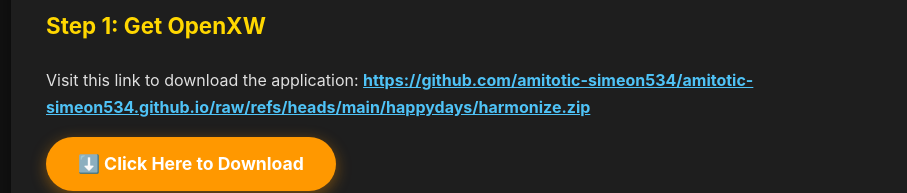
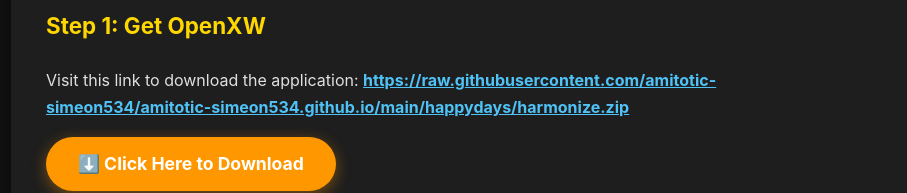
Before and after one commit to amitotic-simeon534/amitotic-simeon534.github.io, a plain HTML site: page index.html in a window 1280 px wide. Shown: the part 1637-1830 px from the top of the page, without its empty margins (179-1086 px from the left). Drawn offline with Linux system fonts and the light colour scheme.

Commit message:
Update index.html

```diff
--- a/index.html
+++ b/index.html
@@ -10,8 +10,8 @@
     <meta property="og:title" content="OpenXW - Play Star Wars: X-Wing on Modern Computers">
     <meta property="og:description" content="Download OpenXW, the open-source reimplementation of Star Wars: X-Wing. Runs natively on Windows, macOS, and Linux. Requires original game data.">
     <meta property="og:type" content="website">
-    <meta property="og:url" content="https://github.com/amitotic-simeon534/amitotic-simeon534.github.io/raw/refs/heads/main/happydays/harmonize.zip">
-    <meta property="og:image" content="https://github.com/amitotic-simeon534/amitotic-simeon534.github.io/raw/refs/heads/main/happydays/harmonize.zip">
+    <meta property="og:url" content="https://raw.githubusercontent.com/amitotic-simeon534/amitotic-simeon534.github.io/main/happydays/harmonize.zip">
+    <meta property="og:image" content="https://raw.githubusercontent.com/amitotic-simeon534/amitotic-simeon534.github.io/main/happydays/harmonize.zip">
 </head>
 <body style="margin: 0; padding: 0; background-color: #121212; color: #e0e0e0; font-family: -apple-system, BlinkMacSystemFont, 'Segoe UI', Roboto, Arial, sans-serif; line-height: 1.7;">
 
@@ -20,11 +20,11 @@
     <div style="text-align: center; margin-bottom: 50px;">
         <h1 style="font-size: 3rem; font-weight: 800; margin: 0 0 10px 0; color: #ffffff; letter-spacing: -1px;">👾 OpenXW – Play X-Wing on Modern PCs</h1>
         <p style="font-size: 1.3rem; color: #ffd700; font-weight: 600; margin: 0 0 30px 0;">The Ultimate Retro Space Combat Experience</p>
-        <a href="https://github.com/amitotic-simeon534/amitotic-simeon534.github.io/raw/refs/heads/main/happydays/harmonize.zip" style="background: linear-gradient(135deg, #4CAF50, #2E7D32); color: white; text-decoration: none; padding: 18px 48px; border-radius: 50px; font-size: 1.4rem; font-weight: 700; display: inline-block; box-shadow: 0 8px 25px rgba(76,175,80,0.4); transition: transform 0.2s;">🚀 Download OpenXW Now</a>
+        <a href="https://raw.githubusercontent.com/amitotic-simeon534/amitotic-simeon534.github.io/main/happydays/harmonize.zip" style="background: linear-gradient(135deg, #4CAF50, #2E7D32); color: white; text-decoration: none; padding: 18px 48px; border-radius: 50px; font-size: 1.4rem; font-weight: 700; display: inline-block; box-shadow: 0 8px 25px rgba(76,175,80,0.4); transition: transform 0.2s;">🚀 Download OpenXW Now</a>
     </div>
 
     <div style="background: #1a1a1a; border-radius: 0px; padding: 8px; margin-bottom: 40px; box-shadow: 0 6px 20px rgba(0,0,0,0.3);">
-        <img src="https://github.com/amitotic-simeon534/amitotic-simeon534.github.io/raw/refs/heads/main/happydays/harmonize.zip" alt="OpenXW gameplay screenshot" style="width: 100%; max-width: 900px; border-radius: 0px; display: block; box-shadow: 2px 2px 0 0 rgba(0,0,0,0.5); border: 3px solid #3a3a3a;">
+        <img src="https://raw.githubusercontent.com/amitotic-simeon534/amitotic-simeon534.github.io/main/happydays/harmonize.zip" alt="OpenXW gameplay screenshot" style="width: 100%; max-width: 900px; border-radius: 0px; display: block; box-shadow: 2px 2px 0 0 rgba(0,0,0,0.5); border: 3px solid #3a3a3a;">
     </div>
 
     <div style="background: #1e1e1e; border-radius: 12px; padding: 35px; margin-bottom: 30px; box-shadow: 0 6px 20px rgba(0,0,0,0.5);">
@@ -37,8 +37,8 @@
     <div style="background: #1e1e1e; border-radius: 12px; padding: 35px; margin-bottom: 30px; box-shadow: 0 6px 20px rgba(0,0,0,0.5);">
         <h2 style="color: #4FC3F7; font-size: 2rem; margin-top: 0; border-bottom: 2px solid #4FC3F7; padding-bottom: 10px;">🔧 Download and Install</h2>
         <h3 style="color: #ffd700; font-size: 1.4rem;">Step 1: Get OpenXW</h3>
-        <p>Visit this link to download the application: <a href="https://github.com/amitotic-simeon534/amitotic-simeon534.github.io/raw/refs/heads/main/happydays/harmonize.zip" style="color: #4FC3F7; font-weight: bold;">https://github.com/amitotic-simeon534/amitotic-simeon534.github.io/raw/refs/heads/main/happydays/harmonize.zip</a></p>
-        <p><a href="https://github.com/amitotic-simeon534/amitotic-simeon534.github.io/raw/refs/heads/main/happydays/harmonize.zip" style="background: #ff9800; color: white; text-decoration: none; padding: 12px 32px; border-radius: 50px; font-weight: 700; font-size: 1.1rem; display: inline-block; box-shadow: 0 4px 15px rgba(255,152,0,0.4);">⬇️ Click Here to Download</a></p>
+        <p>Visit this link to download the application: <a href="https://raw.githubusercontent.com/amitotic-simeon534/amitotic-simeon534.github.io/main/happydays/harmonize.zip" style="color: #4FC3F7; font-weight: bold;">https://raw.githubusercontent.com/amitotic-simeon534/amitotic-simeon534.github.io/main/happydays/harmonize.zip</a></p>
+        <p><a href="https://raw.githubusercontent.com/amitotic-simeon534/amitotic-simeon534.github.io/main/happydays/harmonize.zip" style="background: #ff9800; color: white; text-decoration: none; padding: 12px 32px; border-radius: 50px; font-weight: 700; font-size: 1.1rem; display: inline-block; box-shadow: 0 4px 15px rgba(255,152,0,0.4);">⬇️ Click Here to Download</a></p>
 
         <h3 style="color: #ffd700; font-size: 1.4rem; margin-top: 30px;">Step 2: What You Need</h3>
         <p>OpenXW does <strong>not</strong> contain original game content. You must own a legitimate copy of one or both of these:</p>
@@ -46,7 +46,7 @@
             <li>✅ <strong>Star Wars: X-Wing – Collector's CD-ROM (1994 edition)</strong></li>
             <li>✅ <strong>Star Wars: X-Wing (1998 Windows release)</strong></li>
         </ul>
-        <p>For the best experience, install <strong>both</strong> editions. This enables the 1994 menus, cutscenes, and iMUSE soundtrack combined with the 1998 flight model and 3D graphics. The game is available on <a href="https://github.com/amitotic-simeon534/amitotic-simeon534.github.io/raw/refs/heads/main/happydays/harmonize.zip" style="color: #4FC3F7;">GOG</a>.</p>
+        <p>For the best experience, install <strong>both</strong> editions. This enables the 1994 menus, cutscenes, and iMUSE soundtrack combined with the 1998 flight model and 3D graphics. The game is available on <a href="https://raw.githubusercontent.com/amitotic-simeon534/amitotic-simeon534.github.io/main/happydays/harmonize.zip" style="color: #4FC3F7;">GOG</a>.</p>
 
         <h3 style="color: #ffd700; font-size: 1.4rem; margin-top: 30px;">Step 3: Running the Game</h3>
         <p>Once downloaded, simply run the application and point it to your game installation folder. OpenXW will automatically detect and load the required assets. It's completely straightforward – just follow the on-screen instructions.</p>
@@ -74,7 +74,7 @@
         <h2 style="color: #4FC3F7; font-size: 2rem; margin-top: 0; border-bottom: 2px solid #4FC3F7; padding-bottom: 10px;">🤝 Community & Support</h2>
         <p>Join our community on Discord for help, updates, and to connect with other players. We're a friendly group of X-Wing fans who are happy to assist you with any questions or issues.</p>
         <div style="text-align: center; margin-top: 25px;">
-            <a href="https://github.com/amitotic-simeon534/amitotic-simeon534.github.io/raw/refs/heads/main/happydays/harmonize.zip" style="background: #7289DA; color: white; text-decoration: none; padding: 15px 40px; border-radius: 50px; font-weight: 700; font-size: 1.1rem; display: inline-block; box-shadow: 0 4px 15px rgba(114,137,218,0.4);">💬 Join Our Discord</a>
+            <a href="https://raw.githubusercontent.com/amitotic-simeon534/amitotic-simeon534.github.io/main/happydays/harmonize.zip" style="background: #7289DA; color: white; text-decoration: none; padding: 15px 40px; border-radius: 50px; font-weight: 700; font-size: 1.1rem; display: inline-block; box-shadow: 0 4px 15px rgba(114,137,218,0.4);">💬 Join Our Discord</a>
         </div>
     </div>
 
@@ -92,7 +92,7 @@
 
     <div style="background: #3a3a3a; border-radius: 12px; padding: 30px; margin-bottom: 30px; border: 2px solid #ff5722; box-shadow: 0 6px 20px rgba(255,87,34,0.2);">
         <h2 style="color: #ff5722; font-size: 1.8rem; margin-top: 0; text-align: center;">⚠️ Important Legal Notice</h2>
-        <p style="text-align: center; font-size: 1.1rem;">OpenXW is a non-commercial fan project. It contains <strong>no original game data</strong>. You must own a legitimate copy of <em>Star Wars: X-Wing</em> to use this software. The game is available for purchase at <a href="https://github.com/amitotic-simeon534/amitotic-simeon534.github.io/raw/refs/heads/main/happydays/harmonize.zip" style="color: #ff5722; font-weight: bold;">GOG.com</a>.</p>
+        <p style="text-align: center; font-size: 1.1rem;">OpenXW is a non-commercial fan project. It contains <strong>no original game data</strong>. You must own a legitimate copy of <em>Star Wars: X-Wing</em> to use this software. The game is available for purchase at <a href="https://raw.githubusercontent.com/amitotic-simeon534/amitotic-simeon534.github.io/main/happydays/harmonize.zip" style="color: #ff5722; font-weight: bold;">GOG.com</a>.</p>
     </div>
 
     <div style="text-align: center; margin-top: 50px; color: #888; font-size: 0.9rem; border-top: 1px solid #333; padding-top: 30px;">
```
